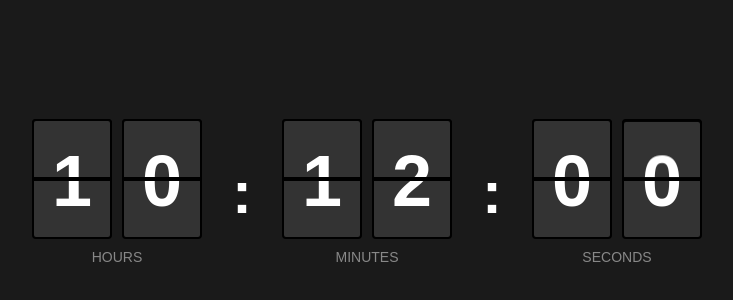
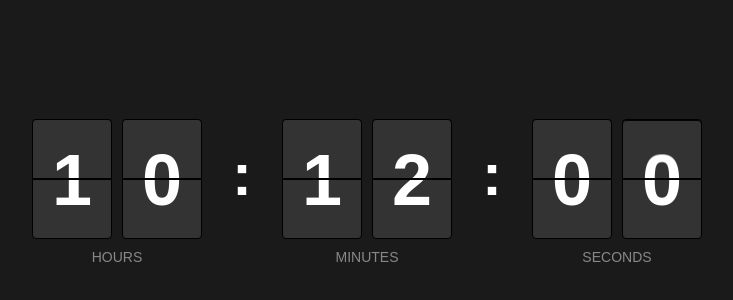
Before and after one commit to jianingy/ipadmini1, a plain HTML site: page flip_clock.html in a window 1280 px wide. Shown: the part 208-508 px from the top of the page, 273-1006 px from the left. Drawn offline with Linux system fonts and the light colour scheme.

Commit message:
reduce card border

```diff
--- a/flip_clock.html
+++ b/flip_clock.html
@@ -53,7 +53,7 @@
             width: 100%;
             height: 50%;
             background: #333;
-            border: 2px solid #000;
+            border: 1px solid #000;
             overflow: hidden;
             -webkit-border-radius: 4px;
         }
@@ -120,7 +120,7 @@
             width: 100%;
             height: 100%;
             background: #333;
-            border: 2px solid #000;
+            border: 1px solid #000;
             overflow: hidden;
             -webkit-backface-visibility: hidden;
         }
@@ -156,6 +156,7 @@
             color: #fff;
             font-weight: bold;
             padding: 0 10px;
+            margin-bottom: 35px;
         }
 
         .label {
```
